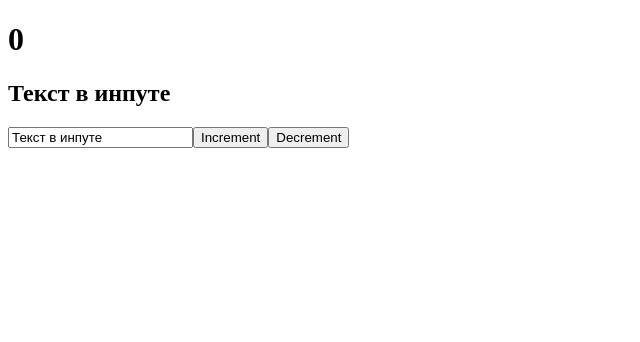
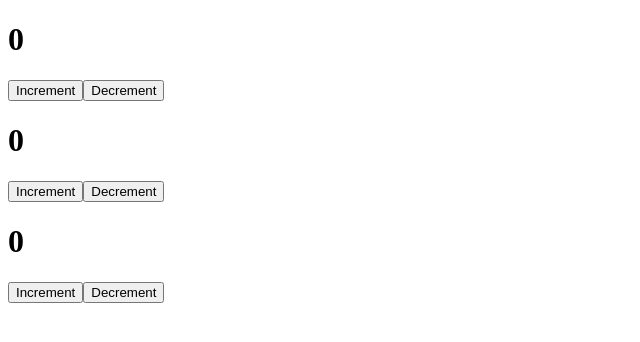
Before and after one commit to maria-osokina/react.base, a React (Create React App) app: page / in a window 1280 px wide. Shown: the top 342 px of the page, without its empty margins (0-640 px from the left). Built offline with nearby package versions, Linux system fonts and the light colour scheme.

Commit message:
functional component

```diff
--- a/src/App.js
+++ b/src/App.js
@@ -1,24 +1,12 @@
-import React, { useState } from "react";
+import React from "react";
+import Counter from "./components/Counter";
 
 function App() {
-  const [count, setCount] = useState(0);
-  const [value, setValue] = useState('Текст в инпуте')
-
-  function increment() {
-    setCount(count+1)
-  }
-
-  function decrement() {
-    setCount(count-1)
-  }
-
   return (
     <div className="App">
-      <h1>{count}</h1>
-      <h2>{value}</h2>
-      <input type="text" value={value} onChange={(event)=>setValue(event.target.value)} />
-      <button onClick={increment}>Increment</button>
-      <button onClick={decrement}>Decrement</button>
+      <Counter />
+      <Counter />
+      <Counter />
     </div>
   );
 }
--- /dev/null
+++ b/src/components/Counter.jsx
@@ -0,0 +1,23 @@
+import React, { useState } from "react";
+
+const Counter = () => {
+    const [count, setCount] = useState(0);
+
+    function increment() {
+        setCount(count+1)
+    }
+
+    function decrement() {
+        setCount(count-1)
+    }
+
+    return (
+        <div>
+            <h1>{count}</h1>
+            <button onClick={increment}>Increment</button>
+            <button onClick={decrement}>Decrement</button>
+        </div>
+    );
+};
+
+export default Counter;
```
